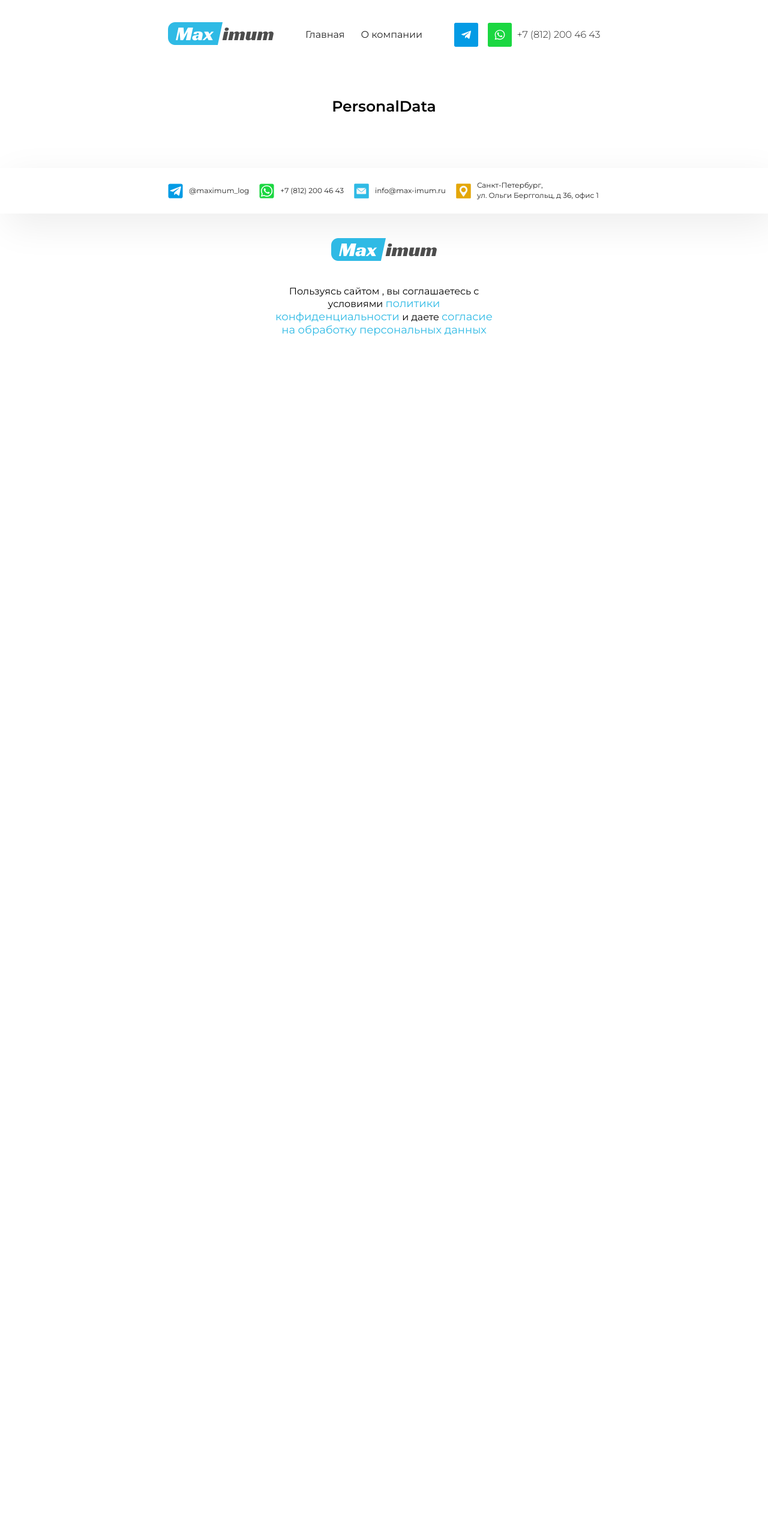
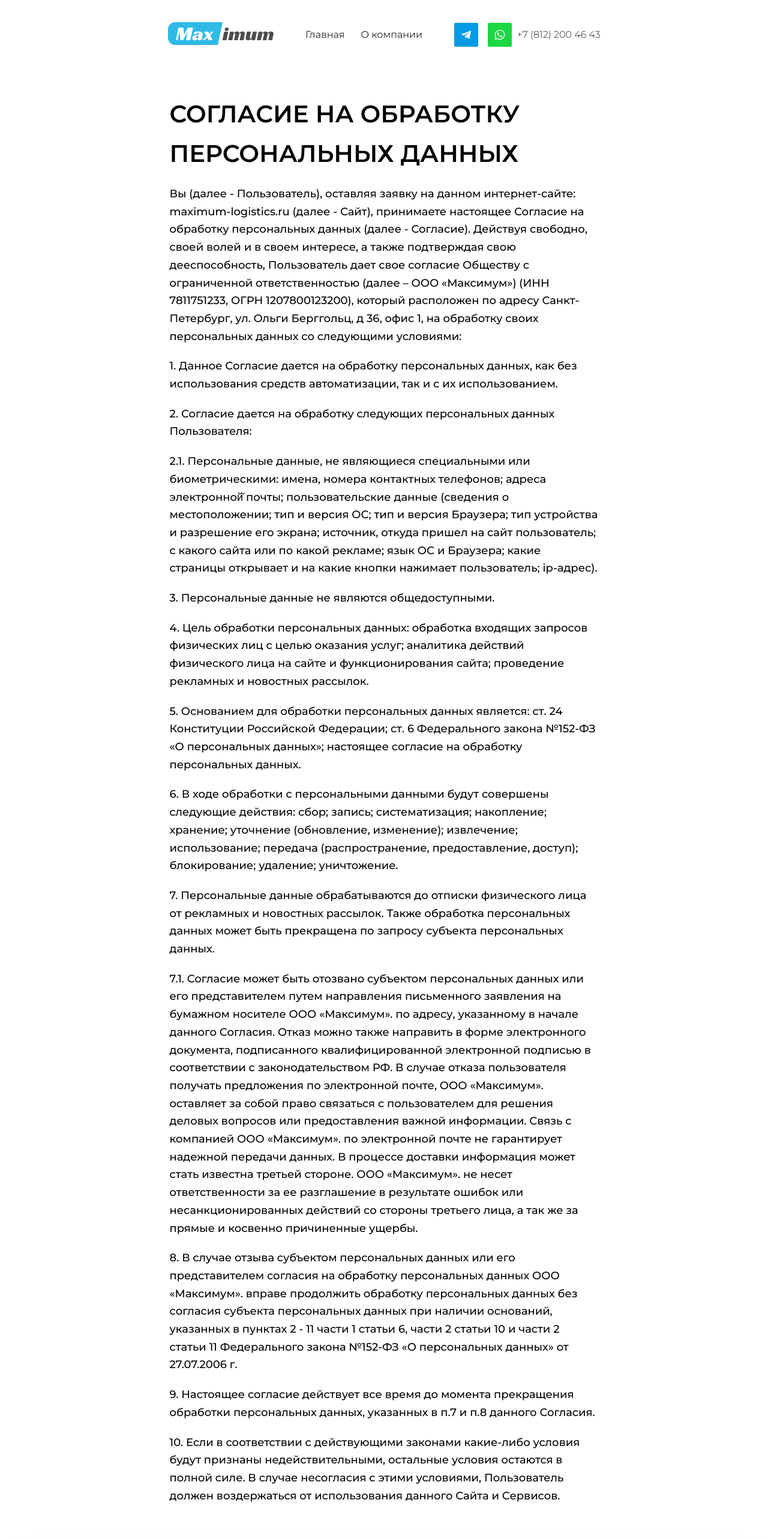
Before and after one commit to Legend1796/Maximum, a React (Create React App) app: page /personal-data in a window 1280 px wide. Shown: the top 2566 px of the page at 60% size. Before the commit the page ends 800 px from the top, so only its background shows below. Built offline with nearby package versions, Linux system fonts and the light colour scheme.

Commit message:
personal-data

```diff
--- a/src/components/copyright/copyright.jsx
+++ b/src/components/copyright/copyright.jsx
@@ -12,7 +12,7 @@
             политики конфиденциальности&nbsp;
           </a>
           и даете&nbsp;
-          <a href="/policy" className="copyright__link">
+          <a href="/personal-data" className="copyright__link">
             согласие на обработку персональных данных
           </a>
         </div>
--- a/src/pages/personal-data.jsx
+++ b/src/pages/personal-data.jsx
@@ -3,8 +3,73 @@
 function PersonalData() {
   return (
     <section className="personal">
-      <div className="personal__container">
-        <h3 className="notfound__title">PersonalData</h3>
+      <div className="policy__container">
+        <h1 className="policy__title">СОГЛАСИЕ НА ОБРАБОТКУ ПЕРСОНАЛЬНЫХ ДАННЫХ</h1>
+        <p className="policy__text">
+          Вы (далее - Пользователь), оставляя заявку на данном интернет-сайте: maximum-logistics.ru (далее - Сайт),
+          принимаете настоящее Согласие на обработку персональных данных (далее - Согласие). Действуя свободно, своей
+          волей и в своем интересе, а также подтверждая свою дееспособность, Пользователь дает свое согласие Обществу с
+          ограниченной ответственностью (далее – ООО «Максимум») (ИНН 7811751233, ОГРН 1207800123200), который
+          расположен по адресу Санкт-Петербург, ул. Ольги Берггольц, д 36, офис 1, на обработку своих персональных
+          данных со следующими условиями:
+        </p>
+        <p className="policy__text">
+          1. Данное Согласие дается на обработку персональных данных, как без использования средств автоматизации, так и
+          с их использованием.
+        </p>
+        <p className="policy__text">2. Согласие дается на обработку следующих персональных данных Пользователя:</p>
+        <p className="policy__text">
+          2.1. Персональные данные, не являющиеся специальными или биометрическими: имена, номера контактных телефонов;
+          адреса электронной̆ почты; пользовательские данные (сведения о местоположении; тип и версия ОС; тип и версия
+          Браузера; тип устройства и разрешение его экрана; источник, откуда пришел на сайт пользователь; с какого сайта
+          или по какой рекламе; язык ОС и Браузера; какие страницы открывает и на какие кнопки нажимает пользователь;
+          ip-адрес).
+        </p>
+        <p className="policy__text">3. Персональные данные не являются общедоступными.</p>
+        <p className="policy__text">
+          4. Цель обработки персональных данных: обработка входящих запросов физических лиц с целью оказания услуг;
+          аналитика действий физического лица на сайте и функционирования сайта; проведение рекламных и новостных
+          рассылок.
+        </p>
+        <p className="policy__text">
+          5. Основанием для обработки персональных данных является: ст. 24 Конституции Российской Федерации; ст. 6
+          Федерального закона №152-ФЗ «О персональных данных»; настоящее согласие на обработку персональных данных.
+        </p>
+        <p className="policy__text">
+          6. В ходе обработки с персональными данными будут совершены следующие действия: сбор; запись; систематизация;
+          накопление; хранение; уточнение (обновление, изменение); извлечение; использование; передача (распространение,
+          предоставление, доступ); блокирование; удаление; уничтожение.
+        </p>
+        <p className="policy__text">
+          7. Персональные данные обрабатываются до отписки физического лица от рекламных и новостных рассылок. Также
+          обработка персональных данных может быть прекращена по запросу субъекта персональных данных.
+        </p>
+        <p className="policy__text">
+          7.1. Согласие может быть отозвано субъектом персональных данных или его представителем путем направления
+          письменного заявления на бумажном носителе ООО «Максимум». по адресу, указанному в начале данного Согласия.
+          Отказ можно также направить в форме электронного документа, подписанного квалифицированной электронной
+          подписью в соответствии с законодательством РФ. В случае отказа пользователя получать предложения по
+          электронной почте, ООО «Максимум». оставляет за собой право связаться с пользователем для решения деловых
+          вопросов или предоставления важной информации. Связь с компанией ООО «Максимум». по электронной почте не
+          гарантирует надежной передачи данных. В процессе доставки информация может стать известна третьей стороне. ООО
+          «Максимум». не несет ответственности за ее разглашение в результате ошибок или несанкционированных действий со
+          стороны третьего лица, а так же за прямые и косвенно причиненные ущербы.
+        </p>
+        <p className="policy__text">
+          8. В случае отзыва субъектом персональных данных или его представителем согласия на обработку персональных
+          данных ООО «Максимум». вправе продолжить обработку персональных данных без согласия субъекта персональных
+          данных при наличии оснований, указанных в пунктах 2 - 11 части 1 статьи 6, части 2 статьи 10 и части 2 статьи
+          11 Федерального закона №152-ФЗ «О персональных данных» от 27.07.2006 г.
+        </p>
+        <p className="policy__text">
+          9. Настоящее согласие действует все время до момента прекращения обработки персональных данных, указанных в
+          п.7 и п.8 данного Согласия.
+        </p>
+        <p className="policy__text">
+          10. Если в соответствии с действующими законами какие-либо условия будут признаны недействительными, остальные
+          условия остаются в полной силе. В случае несогласия с этими условиями, Пользователь должен воздержаться от
+          использования данного Сайта и Сервисов.
+        </p>
       </div>
     </section>
   );
--- a/src/pages/policy.jsx
+++ b/src/pages/policy.jsx
@@ -1,4 +1,3 @@
-import { NavLink } from "react-router-dom";
 import "./anotherPages.css";
 
 function Policy() {
```
